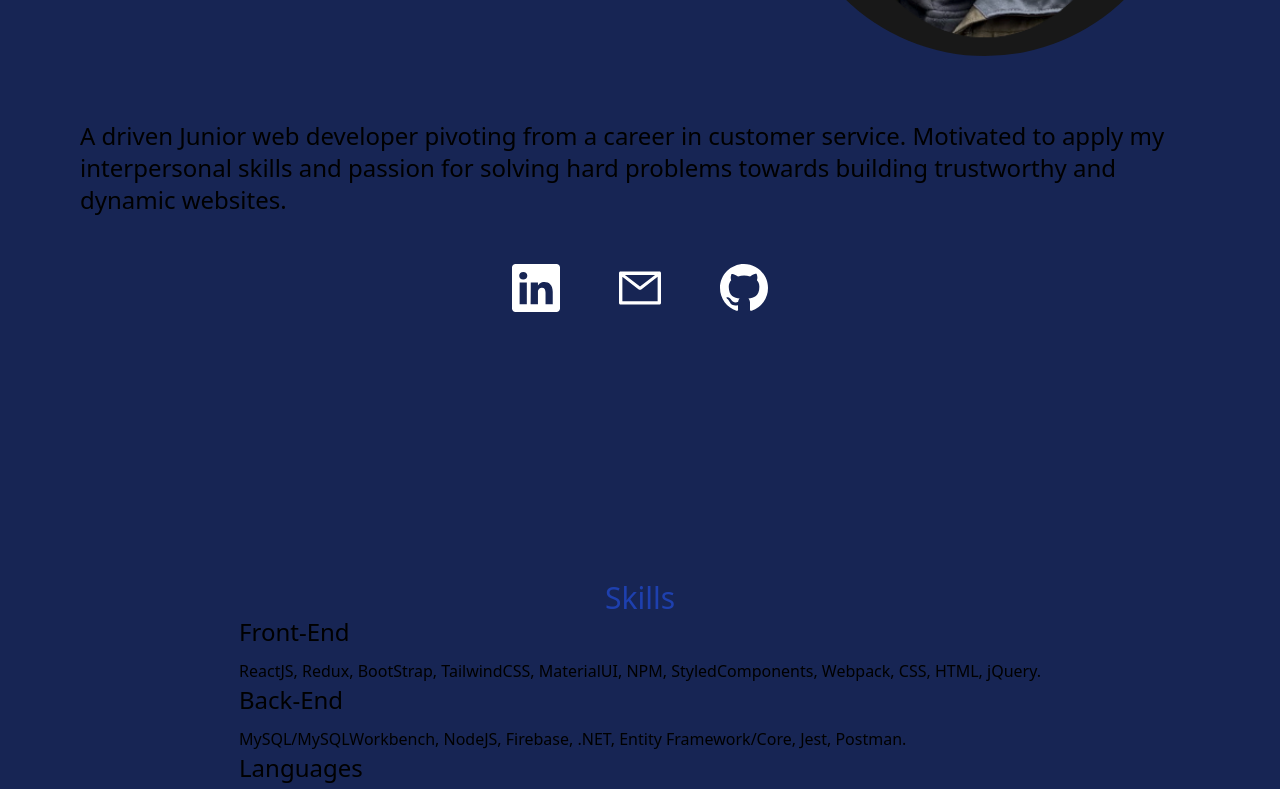
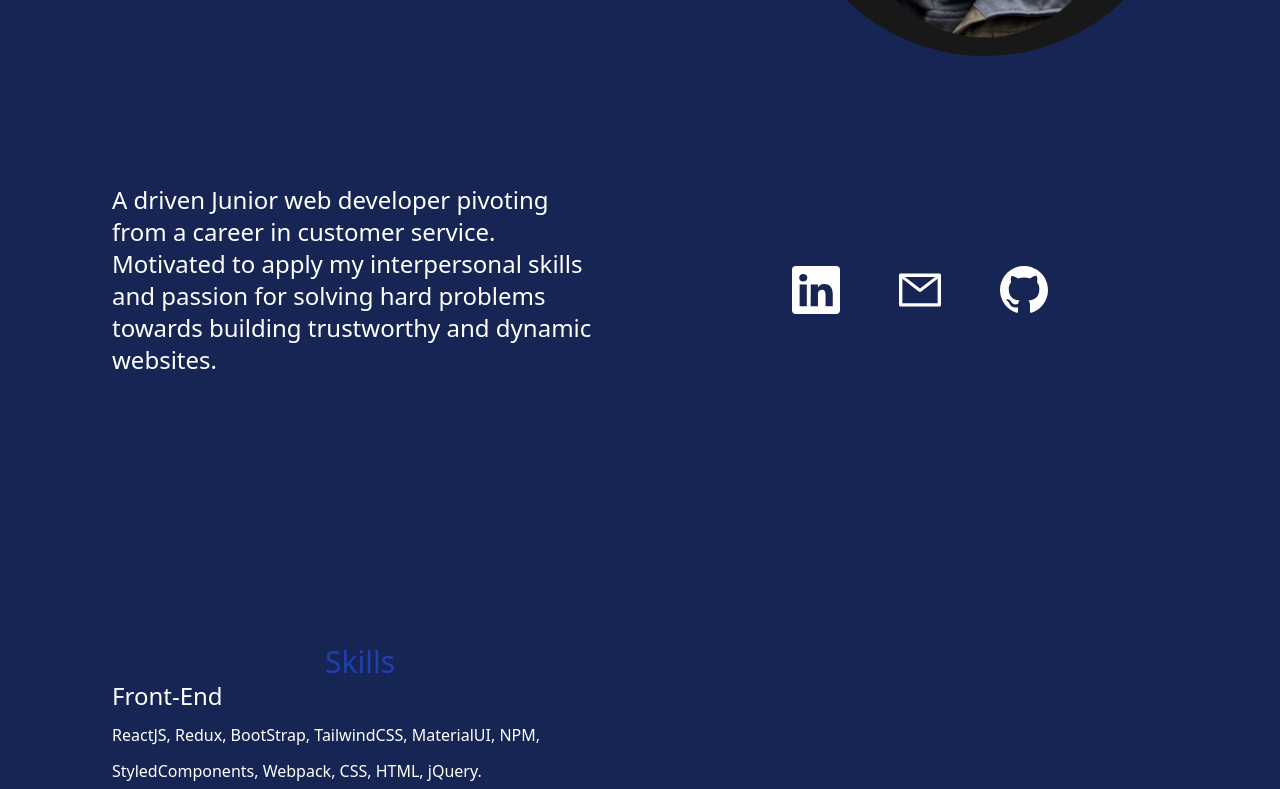
Before and after one commit to wowgr8/personal-portfolio, a React (Create React App) app: page / in a window 1280 px wide. Shown: the part 520-1309 px from the top of the page. Built offline with nearby package versions, Linux system fonts and the light colour scheme.

Commit message:
add grid layout, img placeholder, text-white

```diff
--- a/src/pages/AboutSection.js
+++ b/src/pages/AboutSection.js
@@ -5,8 +5,9 @@ import { AiOutlineMail } from 'react-icons/ai';
 
 function AboutSection() {
   return (
-    <Element name="AboutSection">
-      <div className='w-70 text-4xl px-8'>
+    <Element name="AboutSection" className='text-white'>
+      <div className='md:grid md:grid-cols-2 gap-8 items-center py-8 px-4 xl:gap-16 sm:py-16 xl:px-16'>
+        {/* <img>placeholder</img> */}
         <p className="lg:text-2xl">A driven Junior web developer pivoting from a career in customer service. Motivated to apply my interpersonal skills and passion for solving hard problems towards building trustworthy and dynamic websites.</p>
         <div className='flex items-center justify-center mt-5'>
           <a className="text-5xl m-7 text-white" href='https://www.linkedin.com/in/cesar-aug-lopez/'><BsLinkedin /></a>
```
